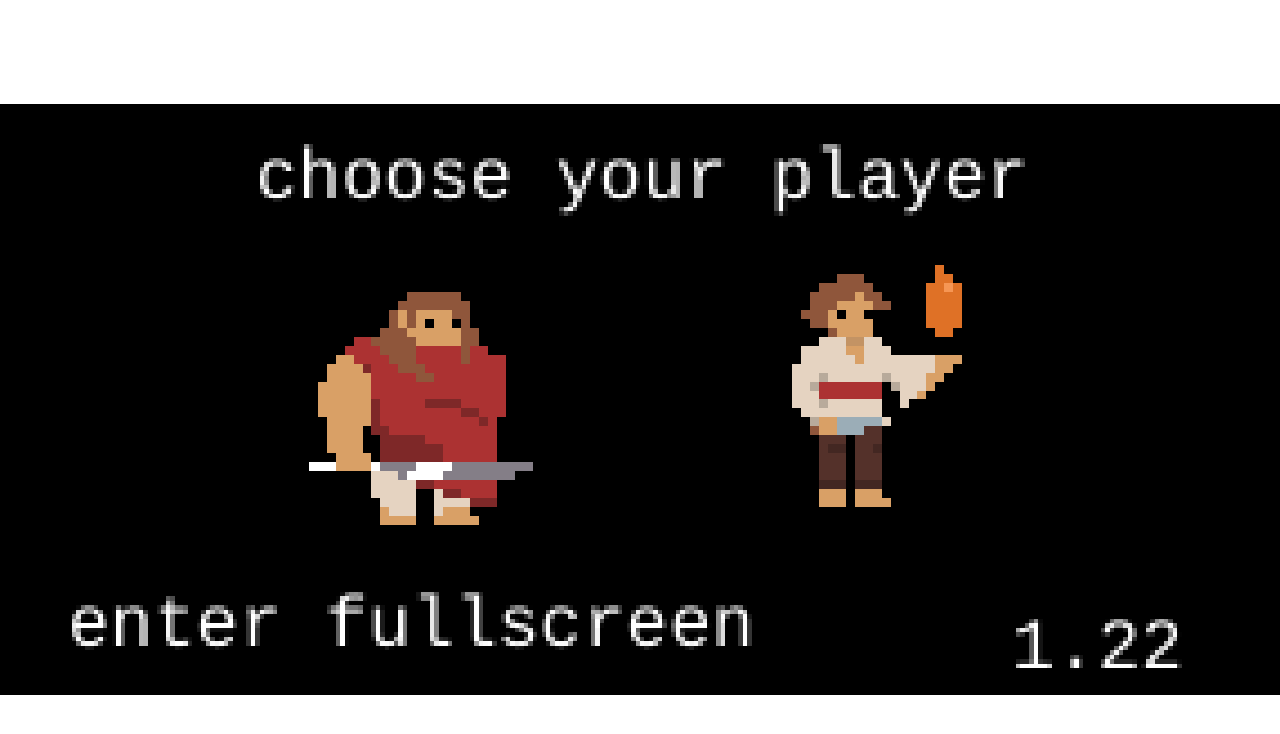
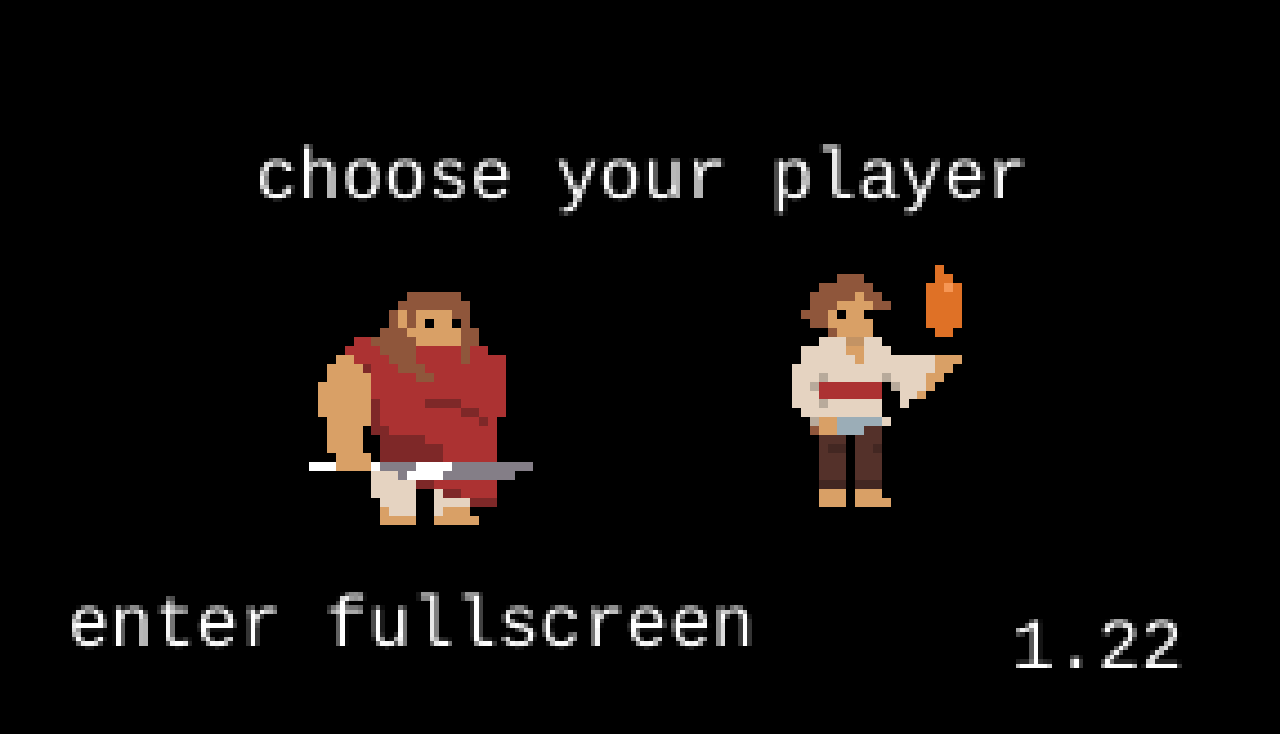
Before and after one commit to thebandcalledsex/seekthescounge, a website built with Vite: page seekthescounge.org/index-dev-js.html in a window 1280 px wide. Built offline with nearby package versions, Linux system fonts and the light colour scheme.

Commit message:
make background color black

```diff
--- a/seekthescounge.org/index-dev-js.html
+++ b/seekthescounge.org/index-dev-js.html
@@ -10,6 +10,7 @@
             padding: 0;
             overflow: hidden;
             height: 100%;
+            background-color: black;
         }
         canvas {
             display: block;
```
Also changed, not shown: seekthescounge.org/index-dev-ts.html (+1 -0 lines), seekthescounge.org/index-prod.html (+1 -1 lines).
